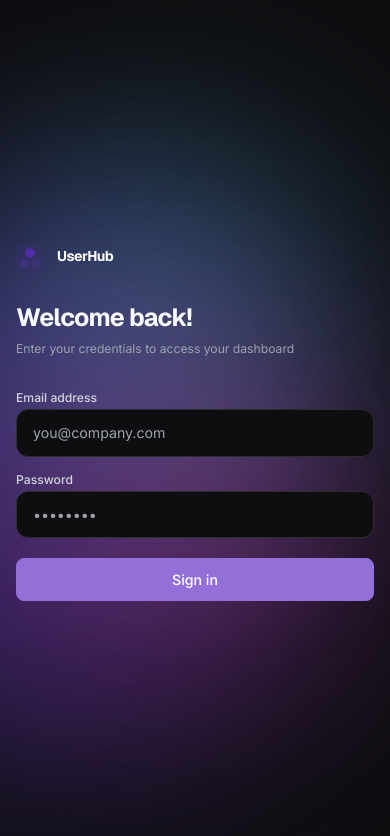
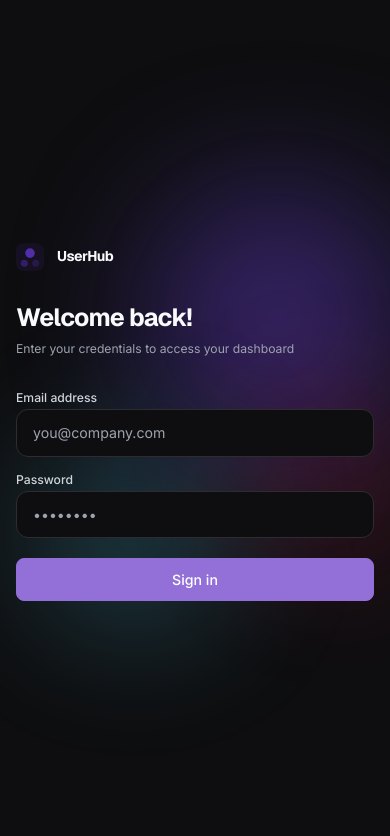
Before and after one commit to alabak48/user-management, a React (Vite) app: page /login in a window 390 px wide. Shown: the top 836 px of the page. Built offline with nearby package versions, Linux system fonts and the light colour scheme.

Commit message:
Updated Login page

```diff
--- a/src/pages/LoginPage/LoginPage.module.css
+++ b/src/pages/LoginPage/LoginPage.module.css
@@ -34,6 +34,7 @@
   position: absolute;
   inset: 0;
   pointer-events: none;
+  overflow: hidden;
   z-index: 0;
 }
 
@@ -97,6 +98,60 @@
   40%        { transform: translate(-50%, -50%) translate(62px, -38px) scale(0.94); }
   60%        { transform: translate(-50%, -50%) translate(42px, 78px) scale(1.06); }
   80%        { transform: translate(-50%, -50%) translate(-58px, 48px) scale(0.97); }
+}
+
+@media (max-width: 767px) {
+  .orb {
+    filter: blur(70px);
+  }
+
+  .orbPurple {
+    max-width: 260px;
+    height: 260px;
+    top: 22%;
+    left: 38%;
+    opacity: 0.5;
+    animation: none;
+  }
+
+  .orbSky {
+    max-width: 190px;
+    height: 190px;
+    top: 52%;
+    left: 10%;
+    opacity: 0.28;
+    animation: none;
+  }
+
+  .orbRose {
+    max-width: 160px;
+    height: 160px;
+    top: 48%;
+    left: 64%;
+    opacity: 0.22;
+    animation: none;
+  }
+}
+
+@media (min-width: 768px) and (max-width: 1023px) {
+  .orb {
+    filter: blur(90px);
+  }
+
+  .orbPurple {
+    width: 400px;
+    height: 400px;
+  }
+
+  .orbSky {
+    width: 290px;
+    height: 290px;
+  }
+
+  .orbRose {
+    width: 230px;
+    height: 230px;
+  }
 }
 
 .mediaContent {
```
